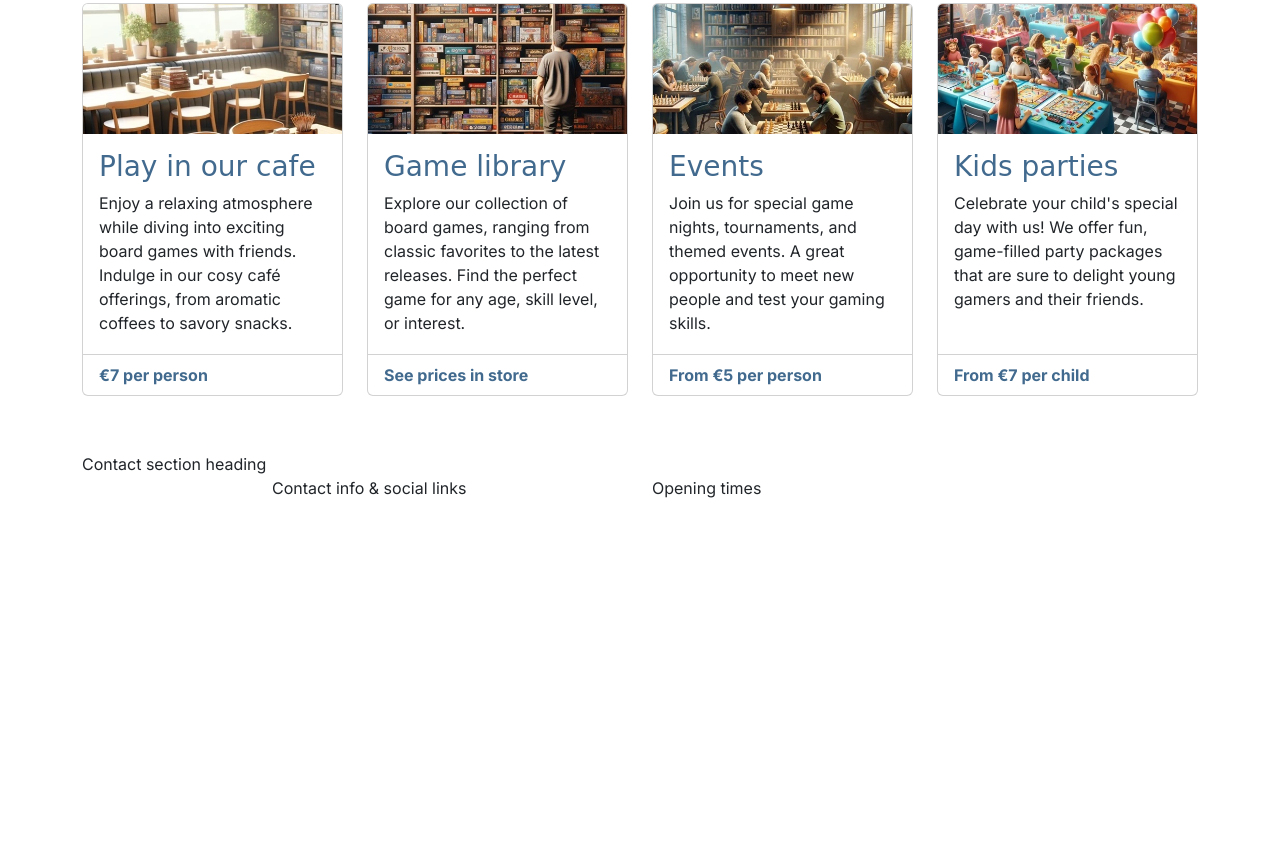
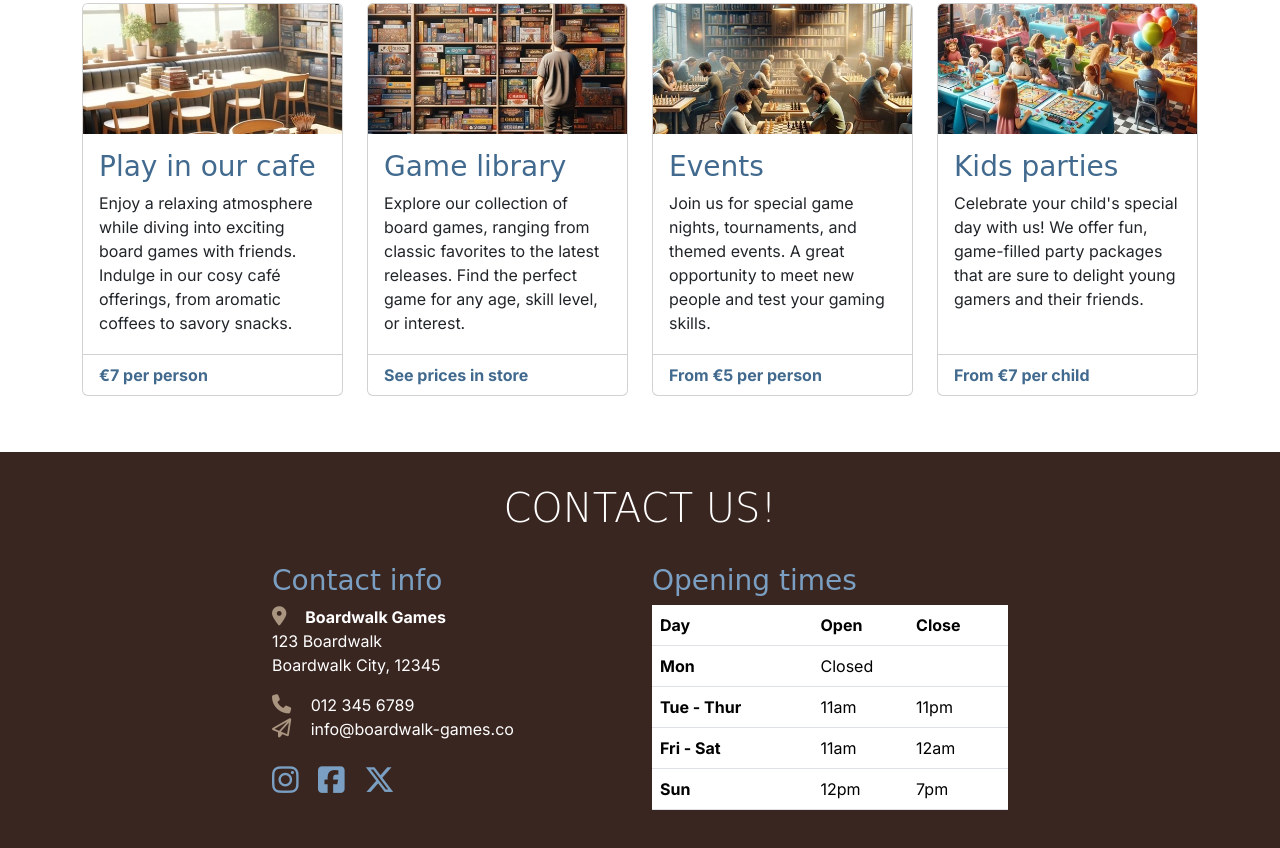
Before and after one commit to cscode07/boardwalk-games, a plain HTML site: page index.html in a window 1280 px wide. Shown: the part 656-1504 px from the top of the page. Before the commit the page ends 1156 px from the top, so only its background shows below. Drawn offline with nearby package versions, Linux system fonts and the light colour scheme; a web font is replaced by a local one.

Commit message:
style the contact section

```diff
--- a/assets/css/style.css
+++ b/assets/css/style.css
@@ -1,4 +1,3 @@
-
 /* Google fonts import */
 @import url('https://fonts.googleapis.com/css2?family=Inter:wght@100..900&family=Macondo&display=swap');
 
@@ -78,6 +77,37 @@ h2 {
     border: none;
 }
 
+/* Footer / contact */
+
+#contact {
+    background-color: var(--primary-color);
+    color: white;
+    padding-bottom: 3rem;
+}
+
+#contact h2 {
+    color: white;
+}
+
+#contact .sub-heading-color {
+    color: var(--highlight-color-light);
+}
+
+#contact i {
+    color: var(--secondary-color);
+    font-size: 1.2rem;
+    margin-right: 15px;
+}
+
+#contact .social-links i {
+    color: var(--highlight-color-light);
+    font-size: 1.9rem;
+    transition: color 0.3s ease-in-out;
+}
+
+#contact .social-links i:hover {
+    color: var(--secondary-color);
+}
 
 /* grid visualisation CSS for testing */
 
--- a/index.html
+++ b/index.html
@@ -1,3 +1,4 @@
+
 <!DOCTYPE html>
 <html lang="en">
 
@@ -191,14 +192,69 @@
 
     <!-- Footer / contact section -->
     <!-- mt-auto added to push footer to the bottom of the page -->
-    <footer class="mt-auto">
-        <div class="container">
+    <footer id="contact" class="mt-auto">
+        <div class="container section">
             <div class="row justify-content-center">
-                <div class="col-12">Contact section heading</div>
+                <div class="col-12 text-center">
+                    <h2 class="display-6">Contact us!</h2>
+                </div>
                 <!-- Contact info -->
-                <div class="col-12 col-md-6 col-xl-4">Contact info & social links</div>
+                <div class="col-12 col-md-6 col-xl-4">
+                    <h3 class="sub-heading-color">Contact info</h3>
+                    <address>
+                        <strong><i class="fa-solid fa-location-dot"></i> Boardwalk Games</strong><br>
+                        123 Boardwalk<br>
+                        Boardwalk City, 12345
+                    </address>
+                    <p><i class="fa-solid fa-phone"></i> 012 345 6789<br>
+                        <i class="fa-regular fa-paper-plane"></i> info@boardwalk-games.co
+                    </p>
+                    <div class="social-links mt-4">
+                        <a href="https://www.instagram.com" target="_blank"
+                            aria-label="Visit our Instagram page (opens in a new tab)" rel="noopener"><i
+                                class="fa-brands fa-instagram"></i></a>
+                        <a href="https://www.facebook.com" target="_blank"
+                            aria-label="Visit our Facebook page (opens in a new tab)" rel="noopener"><i
+                                class="fa-brands fa-square-facebook"></i></a>
+                        <a href="https://www.x.com" target="_blank" aria-label="Visit our X feed (opens in a new tab)"
+                            rel="noopener"><i class="fa-brands fa-x-twitter"></i></a>
+                    </div>
+                </div>
+
                 <!-- Opening times -->
-                <div class="col-12 col-md-6 col-xl-4">Opening times</div>
+                <div class="col-12 col-md-6 col-xl-4">
+                    <h3 class="sub-heading-color">Opening times</h3>
+                    <table class="table">
+                        <thead>
+                            <tr>
+                                <th scope="col">Day</th>
+                                <th scope="col">Open</th>
+                                <th scope="col">Close</th>
+                            </tr>
+                        </thead>
+                        <tbody>
+                            <tr>
+                                <th scope="row">Mon</th>
+                                <td colspan="2">Closed</td>
+                            </tr>
+                            <tr>
+                                <th scope="row">Tue - Thur</th>
+                                <td>11am</td>
+                                <td>11pm</td>
+                            </tr>
+                            <tr>
+                                <th scope="row">Fri - Sat</th>
+                                <td>11am</td>
+                                <td>12am</td>
+                            </tr>
+                            <tr>
+                                <th scope="row">Sun</th>
+                                <td>12pm</td>
+                                <td>7pm</td>
+                            </tr>
+                        </tbody>
+                    </table>
+                </div>
             </div>
         </div>
     </footer>
```
Also changed, not shown: game-library.html (+0 -1 lines).
